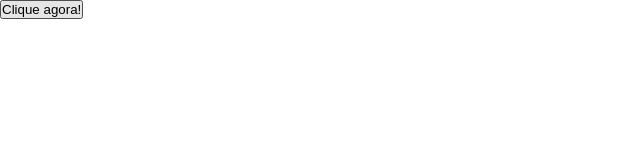
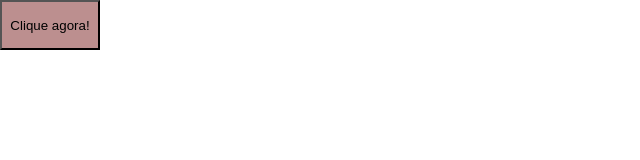
Before and after one commit to BonierF/estudoGit, a plain HTML site: page index.html in a window 1280 px wide. Shown: the whole page, without its empty margins (0-640 px from the left). Drawn offline with Linux system fonts and the light colour scheme.

Commit message:
Foram feitas alterações no botão, no css

```diff
--- a/css/style.css
+++ b/css/style.css
@@ -3,3 +3,11 @@
     padding: 0px;
     box-sizing: border-box;
 }
+
+
+.btn {
+    background: rosybrown;
+    width: 100px;
+    height: 50px;
+    cursor: pointer;
+}
```
